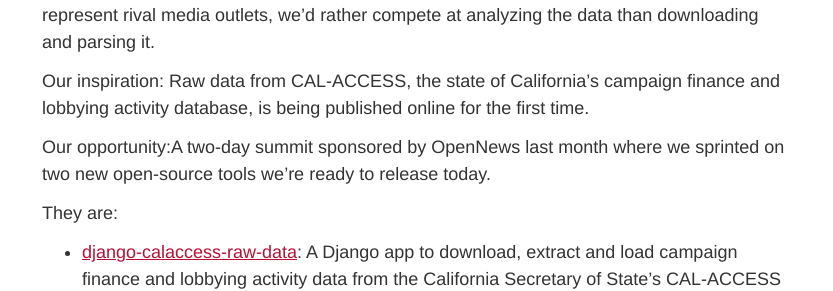
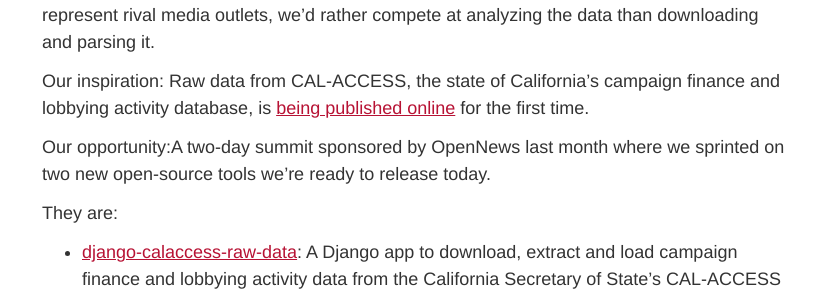
Before and after one commit to palewire/californiacivicdata.org, a Jekyll site: the page built from _posts/2014-09-24-hello-world.markdown, in a window 1280 px wide and 900 px high. Shown: the part 390-681 px from the top of the window, without its empty margins (223-1056 px from the left). Built offline with Jekyll 4.4.1, drawn with Linux system fonts in a browser that asks for light colours; part of the change alters nothing that is shown.

```diff
--- a/_posts/2014-09-24-hello-world.markdown
+++ b/_posts/2014-09-24-hello-world.markdown
@@ -12,7 +12,7 @@ We are the California Civic Data Coalition, a loosely coupled team of reporters
 
 Our aim: To make California's public data easier for power users to access. Even though we represent rival media outlets, we’d rather compete at analyzing the data than downloading and parsing it.
 
-Our inspiration: Raw data from CAL-ACCESS, the state of California’s campaign finance and lobbying activity database, is being published online for the first time.
+Our inspiration: Raw data from CAL-ACCESS, the state of California’s campaign finance and lobbying activity database, is [being published online](http://www.sos.ca.gov/prd/cal-access/) for the first time.
 
 Our opportunity:A two-day summit sponsored by OpenNews last month where we sprinted on two new open-source tools we're ready to release today.
 
```
